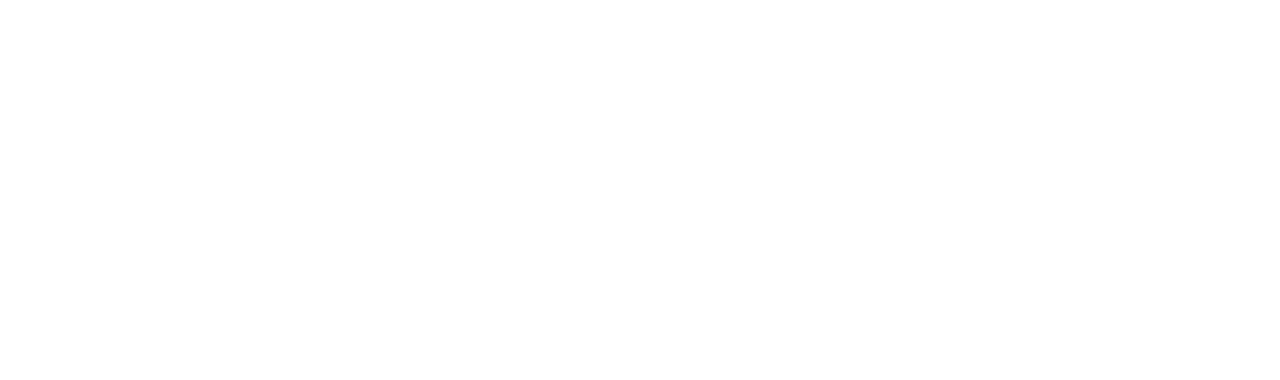
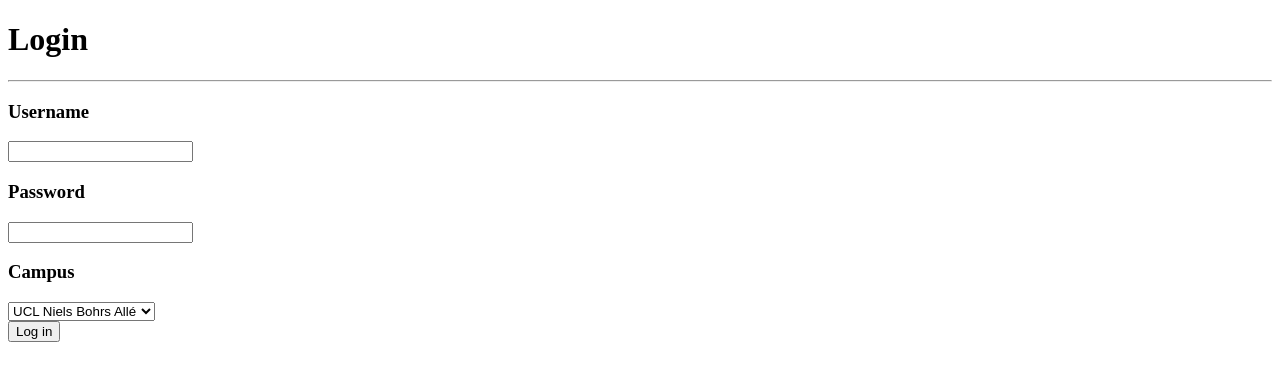
Before and after one commit to Lillsamsam/Projekt-4, a plain HTML site: page uclapp/login.html in a window 1280 px wide. Drawn offline with Linux system fonts and the light colour scheme.

Commit message:
Update login.html

```diff
--- a/uclapp/login.html
+++ b/uclapp/login.html
@@ -2,22 +2,39 @@
 <html>
 
 <head>
-<meta charset="UTF-8">
-<title>UCL</title>
-<link rel="stylesheet" href="index.css">
-<script src="index.js" defer></script>
+  <meta charset="UTF-8">
+  <title>UCL</title>
+  <link rel="stylesheet" href="index.css">
+  <script src="index.js" defer></script>
 </head>
 
 <body>
   <header>
-
+    <h1>Login</h1>
+    <hr>
   </header>
   <main>
-<div class="login">
-  <form class="" action="index.html" method="post">
+    <form class="login">
+      <h3>Username</h3>
+      <input type="text">
+      <br>
+      <h3>Password</h3>
+      <input type="text">
+      <br>
+      <h3>Campus</h3>
+      <select>
+        <option>UCL Niels Bohrs Allé</option>
+        <option>UCL Seebladsgade</option>
+        <option>UCL Vestre Engvej</option>
+        <option>UCL Boulevarden</option>
+        <option>UCL Klostervænget</option>
+        <option>UCL Stationsvej</option>
+        <option>UCL Fredericia</option>
+      </select>
+      <br>
+      <button>Log in</button>
+    </form>
 
-  </form>
-</div>
 
 
 
```
